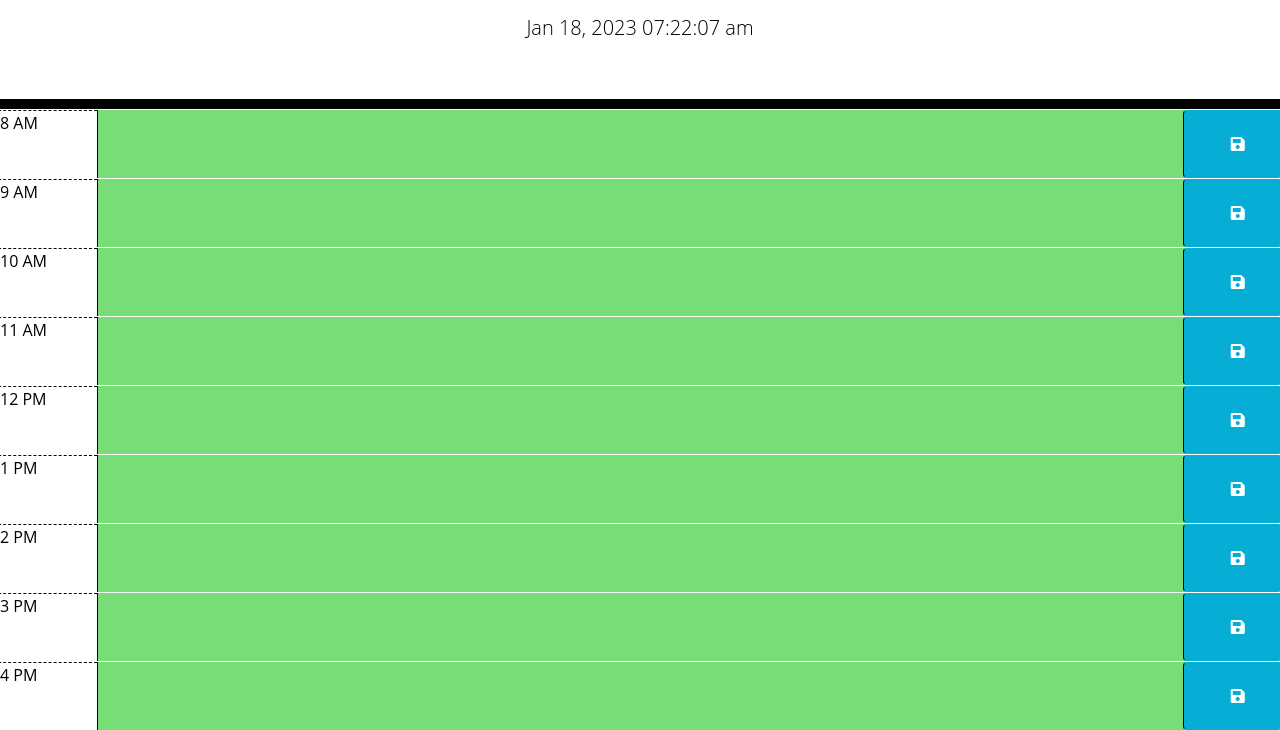
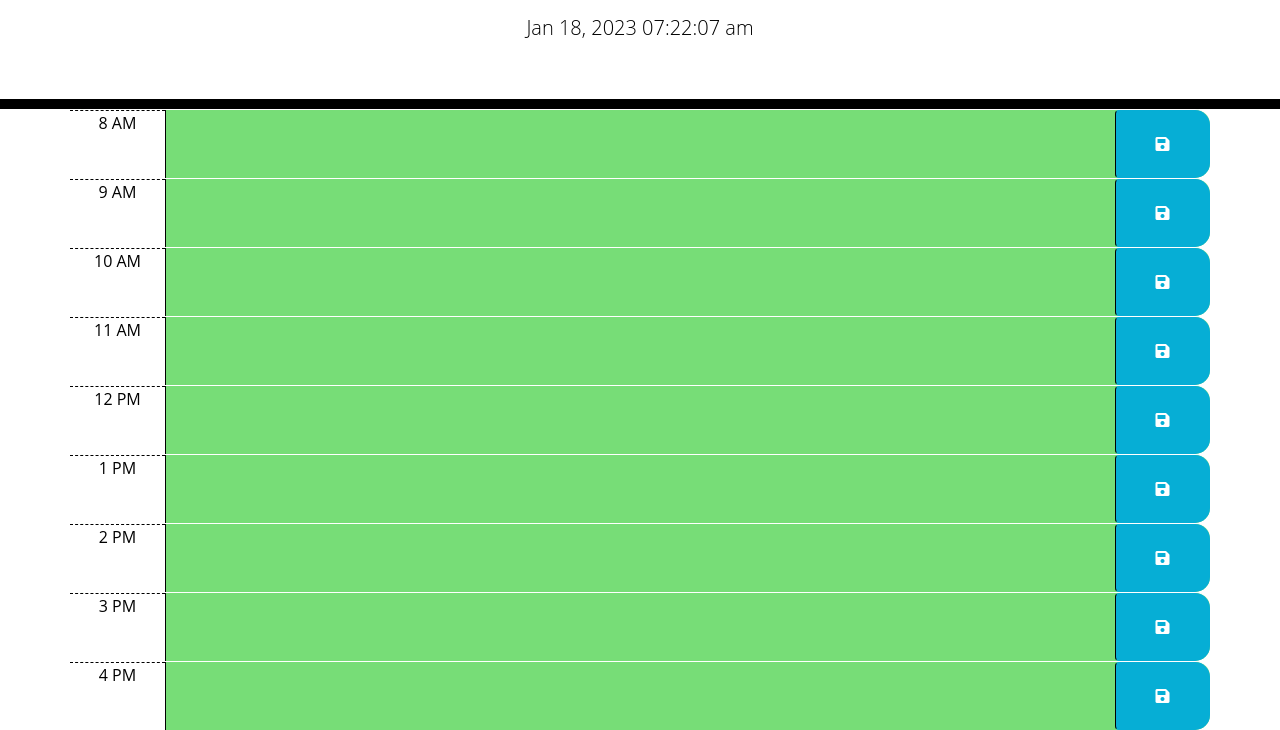
Before and after one commit to JonathanGuhl/DailyPlanner, a plain HTML site: page index.html in a window 1280 px wide. Shown: the part 167-897 px from the top of the page. Drawn offline with nearby package versions, Linux system fonts and the light colour scheme.

Commit message:
trying things

```diff
--- a/Assets/script.js
+++ b/Assets/script.js
@@ -13,30 +13,55 @@ $(document).ready(function () {
         var text = $(this).siblings(".description").val();
         var time = $(this).parent().attr("id");
         localStorage.setItem(time, text);
-})
+});
 
-// function to compare current time with block time and add css class accordingly
-function timeTracker() {
-  var timeNow = dayjs().hour();
+function timeTracker () {
 
-    $(".time-block").each(function () {
-      var blockTime = parseInt($(this).attr("id").split("hour")[1]);
-        if (blockTime < timeNow) {
+  var currentTime = dayjs().hour();
+  console.log("Current Time" + currentTime);
+
+// How the blocks know if they are past, present or future
+  $(".time-block").each(function () {
+      var blockTime = parseInt($(this).attr("id"));
+      console.log("Block Time" + blockTime);
+
+      if (currentTime > blockTime) {
           $(this).removeClass("future");
           $(this).removeClass("present");
           $(this).addClass("past");
-        } else if (blockTime === timeNow) {
+      } else if (currentTime < blockTime) {
+          $(this).removeClass("future");
           $(this).removeClass("past");
-          $(this).removeClass("future");
           $(this).addClass("present");
-        } else {
+      } else {
           $(this).removeClass("present");
           $(this).removeClass("past");
           $(this).addClass("future");
+      }
+  });
+}
+// function to compare current time with block time and add css class accordingly
+// function timeTracker() {
+//   var timeNow = dayjs().hour();
 
-        }
-    })
-    }
+//     $(".time-block").each(function () {
+//       var blockTime = parseInt($(this).attr("id"));
+//         if (blockTime < timeNow) {
+//           $(this).removeClass("future");
+//           $(this).removeClass("present");
+//           $(this).addClass("past");
+//         } else if (blockTime > timeNow) {
+//           $(this).removeClass("past");
+//           $(this).removeClass("future");
+//           $(this).addClass("present");
+//         } else {
+//           $(this).removeClass("present");
+//           $(this).removeClass("past");
+//           $(this).addClass("future");
+
+//         }
+//     });
+//     }
 
     // Pulls items from local storage
     $("#eightAM .description").val(localStorage.getItem("eightAM"));
@@ -49,8 +74,8 @@ function timeTracker() {
     $("#threePM .description").val(localStorage.getItem("threePM"));
     $("#fourPM .description").val(localStorage.getItem("fourPM"));
 
-    timeTracker();
+    // timeTracker();
     // Gives live time feed
     setInterval(displayTime, 1000);
-
-})
+    timeTracker();
+  });
--- a/Assets/style.css
+++ b/Assets/style.css
@@ -27,6 +27,7 @@ textarea {
 
 .time-block {
   border-radius: 15px;
+  text-align: center;
 }
 
 .row {
--- a/index.html
+++ b/index.html
@@ -32,6 +32,7 @@
       <p id="currentDay" class="lead"></p>
     </header>
 <!-- 8AM Block -->
+    <div class="container">
     <div id="eightAM" class="row time-block">
       <div class="col-md-1 hour">8 AM</div>
       <textarea class="col-md-10 description"></textarea>
@@ -85,7 +86,7 @@
       <textarea class="col-md-10 description"></textarea>
       <button class="btn saveBtn col-md-1"><i class="fas fa-save"></i></button>
     </div>
-
+    </div>
     <script src="https://cdnjs.cloudflare.com/ajax/libs/jquery/3.2.1/jquery.min.js"></script>
     <script src="https://cdn.jsdelivr.net/npm/dayjs@1.11.3/dayjs.min.js"
     integrity="sha256-iu/zLUB+QgISXBLCW/mcDi/rnf4m4uEDO0wauy76x7U="
```
